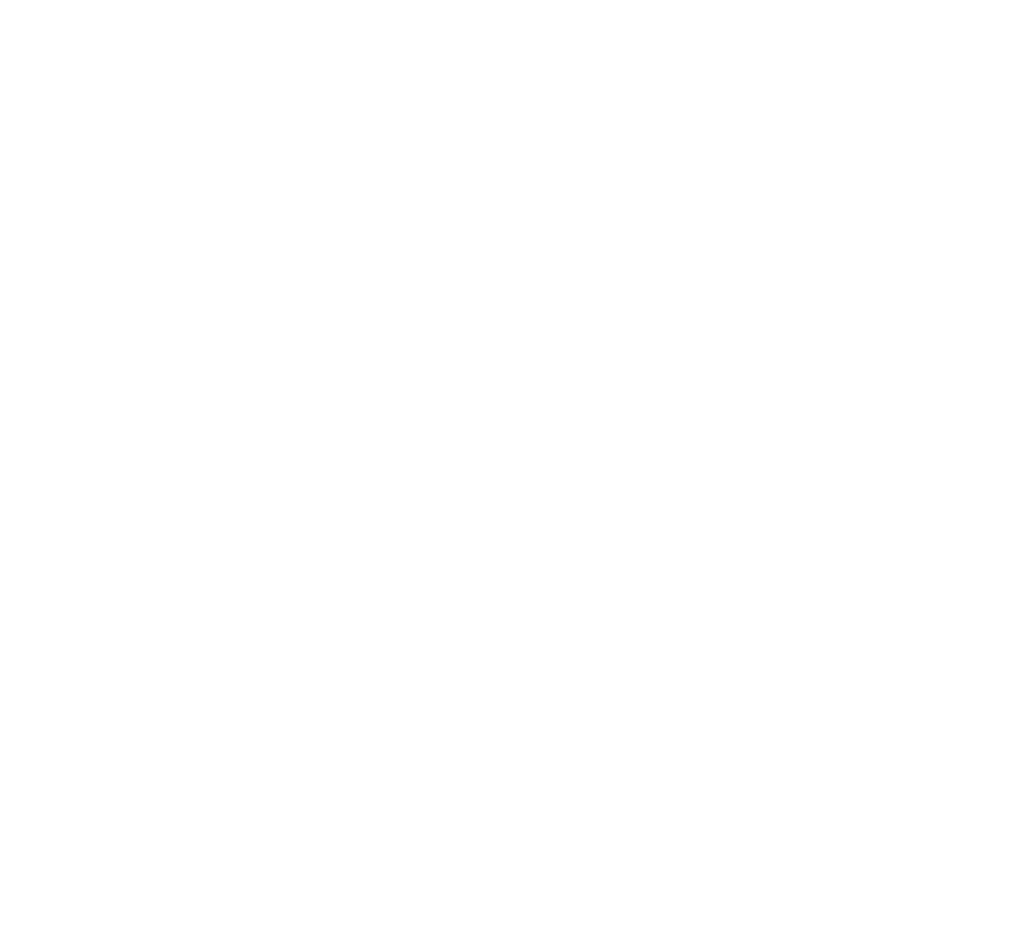
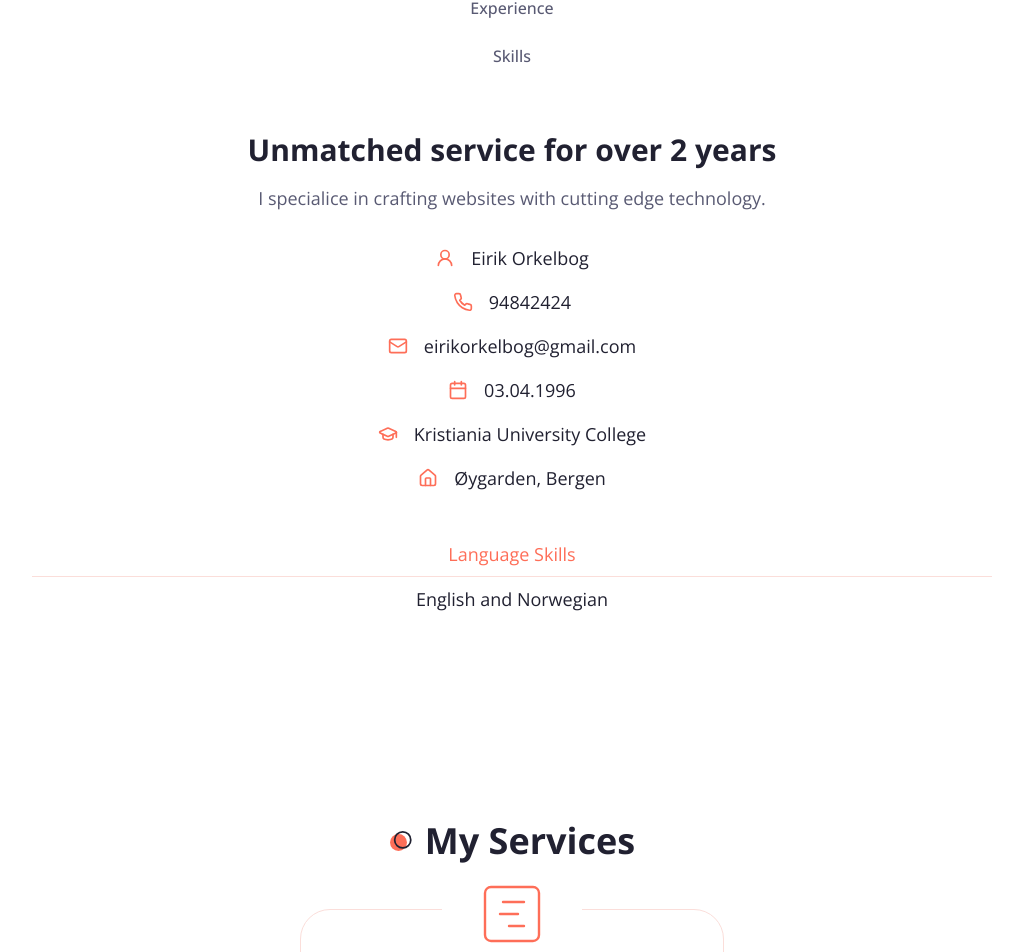
Before and after one commit to EirikOrkelbog/eirikorkelbog-website, a Next.js app: page / in a window 1280 px wide. Shown: the part 1058-2010 px from the top of the page, without its empty margins (128-1151 px from the left). Before the commit the page ends 914 px from the top, so only its background shows below. Built offline with nearby package versions, Linux system fonts and the light colour scheme.

Commit message:
imported components to home page

```diff
--- a/app/page.jsx
+++ b/app/page.jsx
@@ -1,9 +1,19 @@
 import Hero from "@/components/Hero";
+import About from "@/components/About";
+import Services from "@/components/Services";
+import Work from "@/components/Work";
+import Reviews from "@/components/Reviews";
+import Cta from "@/components/Cta";
 
 export default function Home() {
   return (
-    <main>
+    <main className="flex flex-col gap-y-40">
       <Hero />
+      <About />
+      <Services />
+      <Work />
+      <Reviews />
+      <Cta />
     </main>
   );
 }
```
